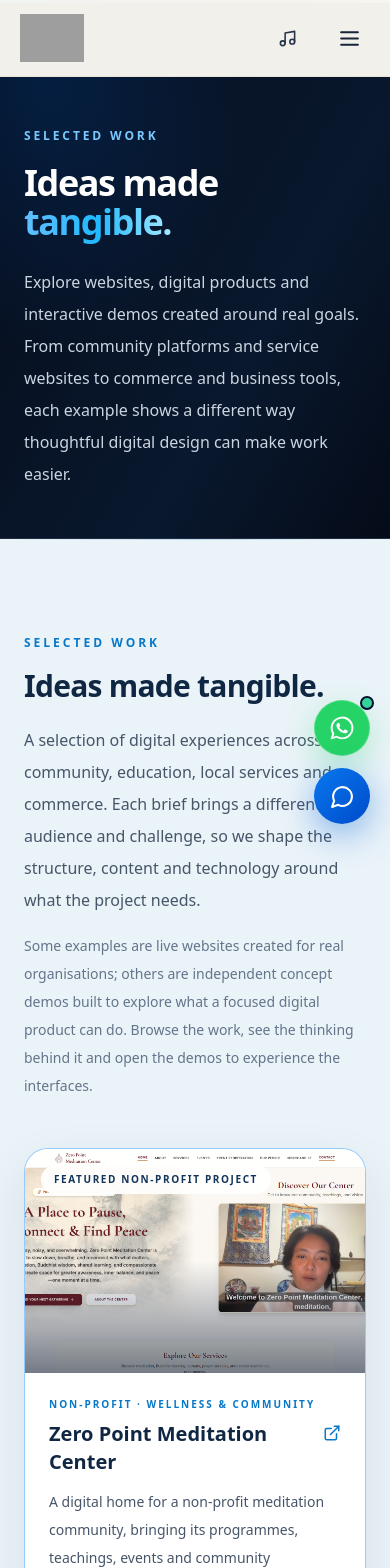
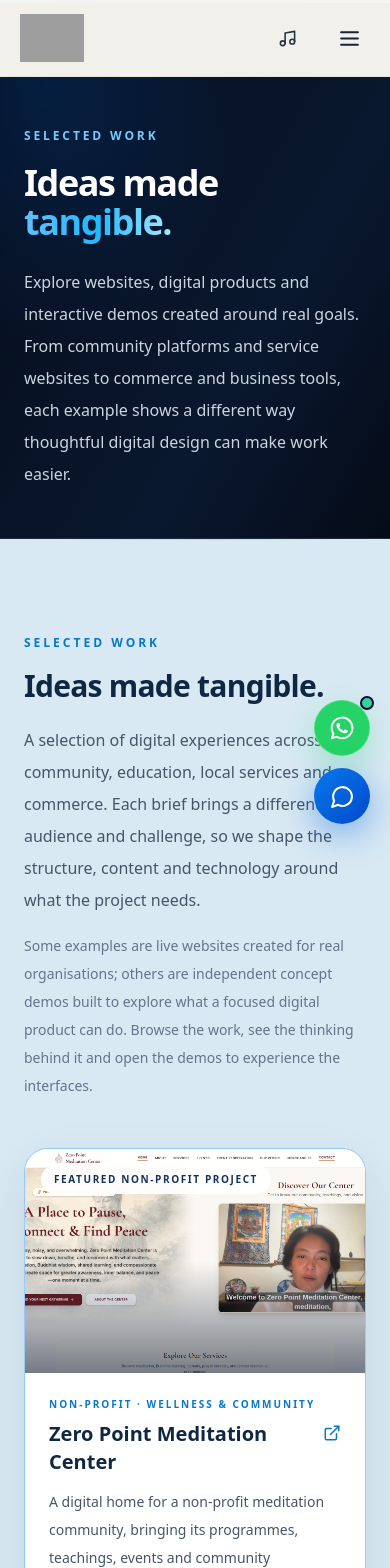
Before and after one commit to sherpaten/Creto-Studio, a Next.js app in the folder creto-studio/: page /projects in a window 390 px wide. Shown: the top 1568 px of the page. Built offline with nearby package versions, Linux system fonts and the light colour scheme; grey boxes are pictures that could not be loaded.

Commit message:
Deepen warm light blue projects background

```diff
--- a/creto-studio/components/Projects.jsx
+++ b/creto-studio/components/Projects.jsx
@@ -135,7 +135,7 @@ function ProjectCard({ project, detailed }) {
 
 export default function Projects({ detailed = false }) {
   return (
-    <section id="projects" className="relative overflow-hidden bg-[#EAF3F8] py-24 sm:py-32">
+    <section id="projects" className="relative overflow-hidden bg-[#D8E9F3] py-24 sm:py-32">
       <div className="pointer-events-none absolute -left-40 top-1/3 h-[28rem] w-[28rem] rounded-full bg-[#DCEBFA]/55 blur-[100px]" />
       <div className="pointer-events-none absolute right-0 top-0 h-px w-full bg-gradient-to-r from-transparent via-[#A9CBE8]/70 to-transparent" />
       <motion.div variants={stagger} initial="hidden" whileInView="show" viewport={{ once: true, amount: .15 }} className="relative mx-auto max-w-7xl px-6 lg:px-8">
```
